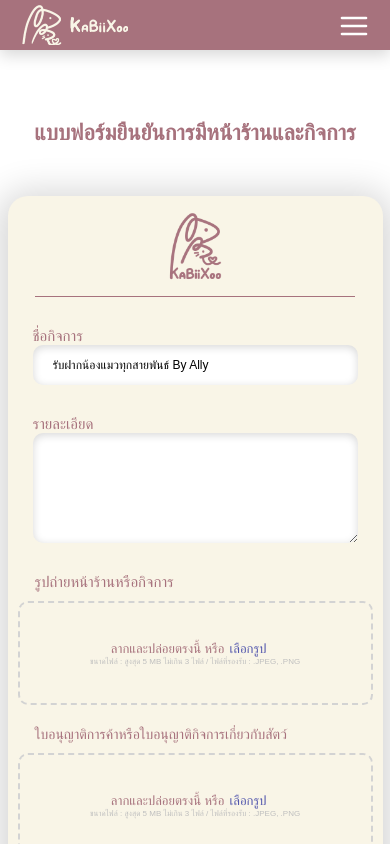
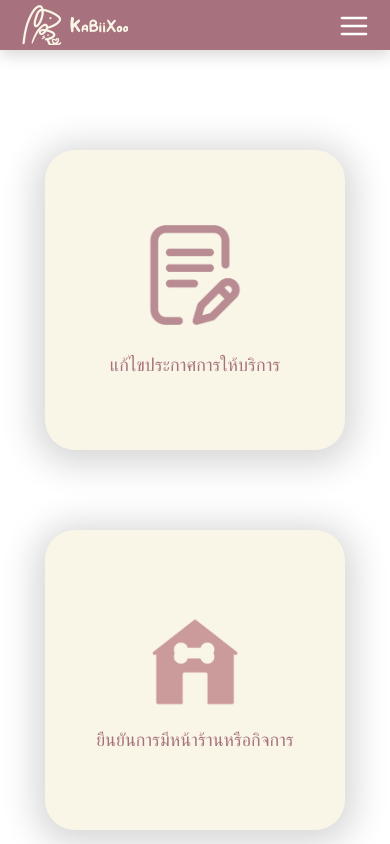
Before and after one commit to Cchopksd/kabiixoo, a React (Create React App) app: page / in a window 390 px wide. Shown: the top 844 px of the page. Built offline with nearby package versions, Linux system fonts and the light colour scheme; a web font is replaced by a local one.

Commit message:
สร้างหน้า ProviderHome ที่รองรับ Responsive ในทุก Device

```diff
--- a/src/App.jsx
+++ b/src/App.jsx
@@ -14,6 +14,7 @@ import EditProfile from './pages/EditProfile';
 import TermOfService from './pages/TermOfService';
 import ReportProvider from './pages/ReportProvider';
 import ConfirmBusiness from './pages/ConfirmBusiness';
+import ProviderHome from './pages/ProviderHome';
 
 function App() {
   return (
@@ -22,7 +23,7 @@ function App() {
       {/* หากต้องการไม่ให้ Navbar แสดงในหน้าไหนให้นำ tag Route ใส่ไว้ข้างนอก tag Route ใหญ่ */}
         <Routes>
           <Route path="/" element={<Navbar/>}>
-            <Route index  element={<ConfirmBusiness />}/>
+            <Route index  element={<ProviderHome/>}/>
             <Route path="article" element={<Article />}/>
             <Route path="about" element={<About />}/>
             <Route path="signin" element={<SignIn />}/>
@@ -30,6 +31,7 @@ function App() {
             <Route path="review" element={<Review />}/>
             <Route path="report-provider" element={<ReportProvider />}/>
             <Route path="term-of-service" element={<TermOfService />}/>
+            <Route path='confirm-business' element={<ConfirmBusiness/>}/>
           </Route>
         </Routes>
       </BrowserRouter>
--- /dev/null
+++ b/src/pages/ProviderHome.css
@@ -0,0 +1,91 @@
+.providerHome-container {
+    display: flex;
+    justify-content: center;
+    margin: 200px auto;
+    width: 1100px;
+}
+.editService-link-box {
+    display: flex;
+    flex-direction: column;
+    justify-content: center;
+    align-items: center;
+    width: 400px;
+    height: 400px;
+    background-color: #F9F5E7;
+    border-radius: 30px;
+    margin: 0 70px;
+    box-shadow:0px 5px 35px 10px rgba(0,0,0,0.16);
+}
+.confirmBusiness-link-box {
+    display: flex;
+    flex-direction: column;
+    justify-content: center;
+    align-items: center;
+    width: 400px;
+    height: 400px;
+    background-color: #F9F5E7;
+    border-radius: 30px;
+    margin: 0 70px;
+    box-shadow:0px 5px 35px 10px rgba(0,0,0,0.16);
+}
+.providerHome-btn-img {
+    width: 180px;
+}
+.providerHome-btn-desc {
+    margin-top: 30px;
+    font-size: 25px;
+    color: #A7727D;
+}
+.margin-confirm{
+    margin-top: 15px;
+}
+.editService-link-box:hover, .confirmBusiness-link-box:hover {
+    background: #F8EAD8;
+    color: #000000;
+    cursor: pointer;
+    transition: 0.5s ease;
+}
+
+/* จอ tablet */
+@media screen and (min-width: 780px) and (max-width: 1100px){
+    .providerHome-container {
+        width: 780px;
+        margin: 120px auto;
+    }
+    .editService-link-box, .confirmBusiness-link-box {
+        width: 320px;
+        height: 320px;
+        background-color: #F9F5E7;
+        border-radius: 30px;
+        margin: 0 40px;
+    }
+    .providerHome-btn-img {
+        width: 120px;
+    }
+    .providerHome-btn-desc {
+        font-size: 20px;
+    }
+}
+
+/* จอ mobile */
+@media screen and (min-width: 0px) and (max-width: 780px){
+    .providerHome-container {
+        display: flex;
+        flex-direction: column;
+        justify-content: center;
+        margin: 60px auto;
+        width: 360px;
+    }
+    .editService-link-box, .confirmBusiness-link-box {
+        width: 300px;
+        height: 300px;
+        border-radius: 30px;
+        margin: 40px auto;
+    }
+    .providerHome-btn-img {
+        width: 100px;
+    }
+    .providerHome-btn-desc {
+        font-size: 18px;
+    }
+}
--- /dev/null
+++ b/src/pages/ProviderHome.jsx
@@ -0,0 +1,19 @@
+import React from "react";
+import "./ProviderHome.css"
+
+const ProviderHome = () => {
+    return (
+        <div className="providerHome-container">
+            <div className="editService-link-box" role="button">
+                <img className="providerHome-btn-img" src={require("../images/providerHomePage/editIcon.png")} />
+                <label className="providerHome-btn-desc">แก้ไขประกาศการให้บริการ</label>
+            </div>
+            <div className="confirmBusiness-link-box">
+                <img className="providerHome-btn-img" src={require("../images/providerHomePage/confirmIcon.png")} />
+                <label className="providerHome-btn-desc margin-confirm">ยืนยันการมีหน้าร้านหรือกิจการ</label>
+            </div>
+        </div>
+    );
+}
+
+export default ProviderHome;
```
Also changed, not shown: src/images/providerHomePage/confirmIcon.png (added), src/images/providerHomePage/editIcon.png (added).
